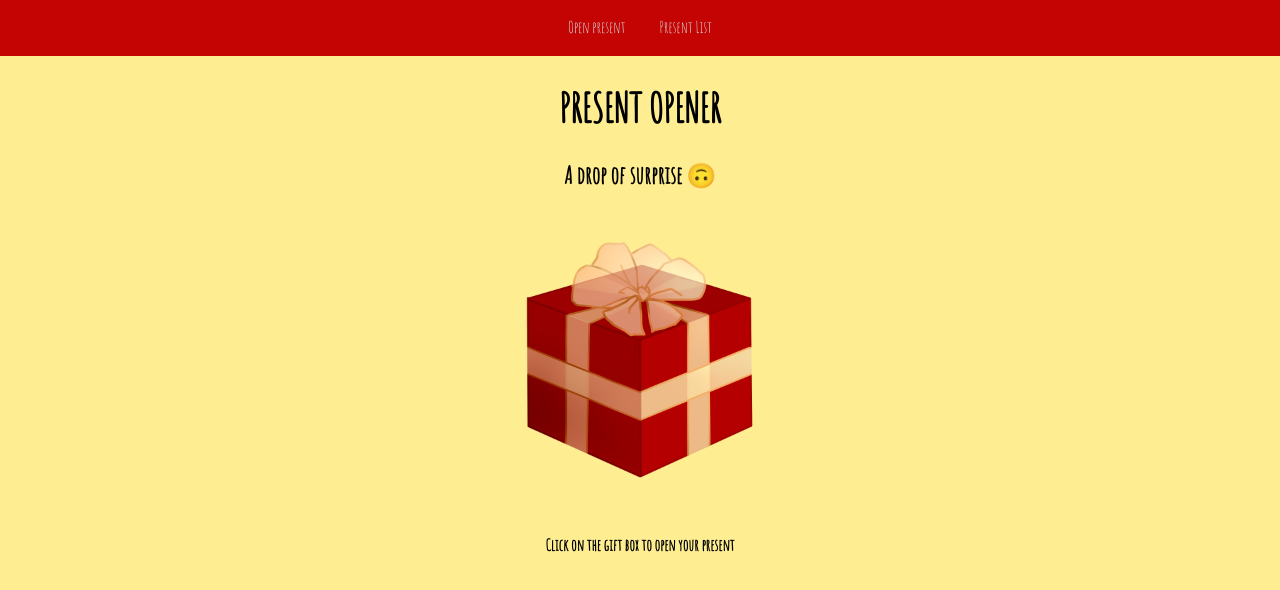
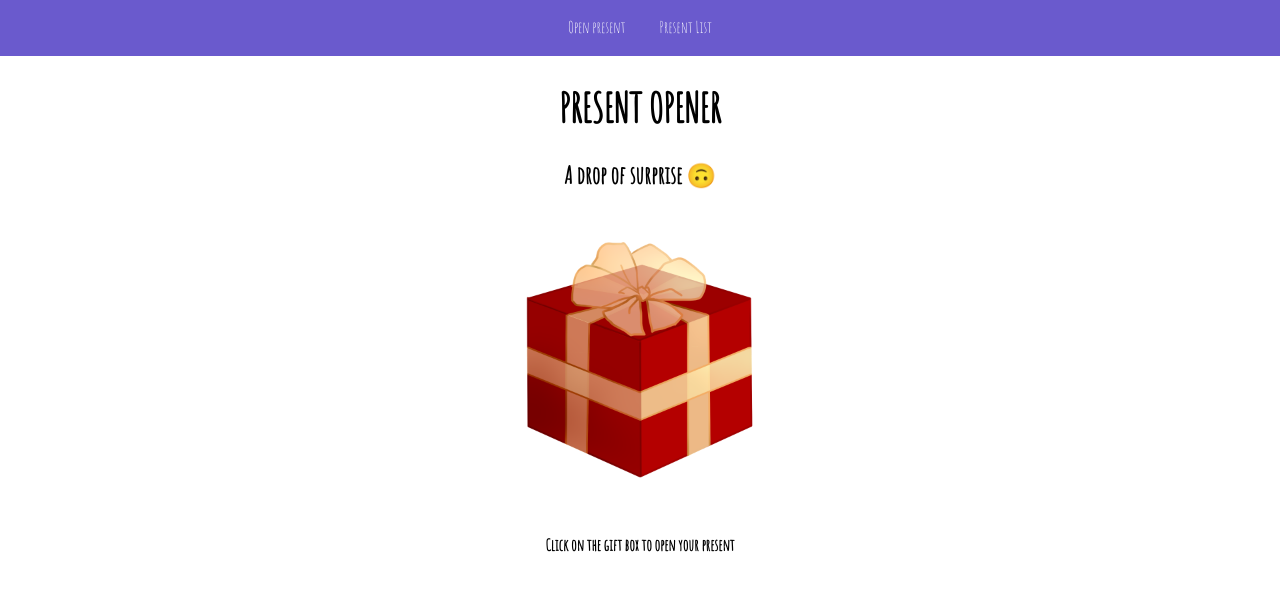
Before and after one commit to thekkathy/Present-Pop, a React (Create React App) app in the folder client/: page / in a window 1280 px wide. Shown: the top 590 px of the page. Built offline with nearby package versions, Linux system fonts and the light colour scheme.

Commit message:
changing bg colors

```diff
--- a/client/src/components/CSS/Header.css
+++ b/client/src/components/CSS/Header.css
@@ -9,12 +9,12 @@ body{
     overflow: hidden;
     list-style-type: none;
     width: 100%;
-    background-color:rgb(196, 3, 3);
+    background-color:slateblue;
     line-height: 1.6em;
 }
 .navbar a {
     display: inline-block;
-    color: rgb(213, 252, 255);
+    color:white;
     padding: 15px 17px;
     text-decoration: none;
     text-align: left;
--- a/client/src/components/CSS/OpenPresent.css
+++ b/client/src/components/CSS/OpenPresent.css
@@ -2,7 +2,7 @@ body {
     margin-top: 0;
     padding: 0;
     text-align: center;
-    background-color:rgb(255, 238, 145);
+    background-color:white;
     font-family: 'Amatic SC', cursive;
 }
 img {
```
